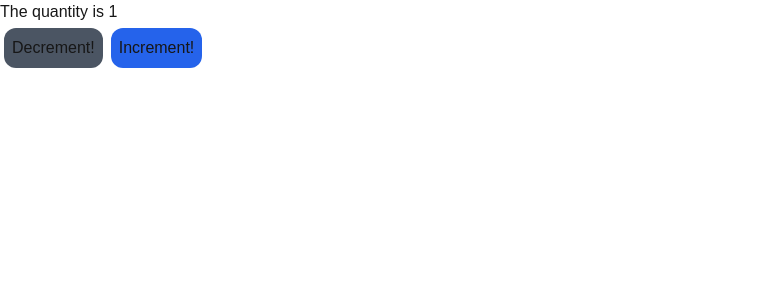
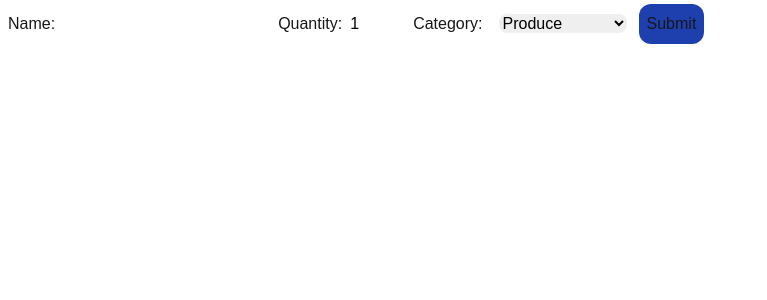
Before and after one commit to LuisMunoz28/cprg306-assignments, a Next.js app: page /week-5 in a window 1280 px wide. Shown: the top 300 px of the page, without its empty margins (0-767 px from the left). Built offline with nearby package versions, Linux system fonts and the light colour scheme.

Commit message:
week 5 done

```diff
--- a/app/page.js
+++ b/app/page.js
@@ -8,7 +8,7 @@ export default function Home() {
         <li><Link href="/week-2">Week 2 Page </Link></li>
         <li><Link href="/week-3">Week 3 Page </Link></li>
         <li><Link href="/week-4">Week 4 Page </Link></li>
-        <li><Link href="/week-5">Week 4 Page </Link></li>
+        <li><Link href="/week-5">Week 5 Page </Link></li>
       </ul>
     </main>
   );
--- a/app/week-5/handleSubmit.js
+++ /dev/null
@@ -1,18 +0,0 @@
-import NewItem from "./new-item"
-
-function newForm()
-{
-
-    const handleSubmit = (event) => {
-        event.preventDefault();
-        // do something
-    }
-
-
-    return(
-        <form onSubmit={handleSubmit}>
-            <label for="nameField">Name</label>
-            <input type="text" id="nameField" name="nameField" value={name} onChange={setName(value)} />
-        </form>
-    )
-}
--- /dev/null
+++ b/app/week-5/new-form.js
@@ -0,0 +1,75 @@
+'use client'
+
+import { useState } from "react";
+
+function NewForm()
+{
+    const [name, setName] = useState(" ");
+
+    const [category, setCategory] = useState("Produce");
+
+    const [quantity, setQuantity] = useState(1);
+
+
+    const handleNameChange = (event) => {
+        setName(event.target.value)
+    }
+    const handleCategoryChange = (event) => {
+        setCategory(event.target.value)
+    }
+    const handleQuantityChange = (event) => {
+        setQuantity(event.target.value)
+    }
+
+
+
+    const handleSubmit = (event) => {
+        event.preventDefault();
+
+        const item = {
+            name: name,
+            quantity: quantity,
+            category: category
+        };
+
+        console.log(item)
+
+        alert(`Name: ${name} | Quantity: ${quantity} | Category: ${category}`)
+
+        setName("");
+        setCategory("Produce");
+        setQuantity(1);
+    }
+
+/**I made the Quantity input label of type number because the component i created on week 4 did not look good with the other input areas */
+    return(
+        <form onSubmit={handleSubmit}>
+
+            <label for="nameField" className="m-2">Name:</label>
+            <input type="text" id="nameField" name="nameField" value={name} onChange={handleNameChange} required className="text-black rounded-lg"/>
+
+
+            <label for="quantityField" className="m-2">Quantity:</label>
+            <input type="number" id="quantityField" name="quantityField" min="1" max="20" value={quantity} onChange={handleQuantityChange} className="text-black rounded-lg"/>
+
+            <label for="categoryField" className="m-2">Category:</label>
+            <select id="categoryField" name="categoryField" onChange={handleCategoryChange} className="text-black m-2 rounded-lg">
+                <option value="Produce">Produce</option>
+                <option value="Dairy">Dairy</option>
+                <option value="Bakery">Bakery</option>
+                <option value="Meat">Meat</option>
+                <option value="Frozen Foods">Frozen Foods</option>
+                <option value="Canned Goods">Canned Goods</option>
+                <option value="Dry Goods">Dry Goods</option>
+                <option value="Beverages">Beverages</option>
+                <option value="Snacks">Snacks</option>
+                <option value="Household">Household</option>
+                <option value="Other">Other</option>
+            </select>
+
+            <input type="submit" className="bg-blue-800 p-2 m-1 rounded-xl"/>
+        </form>
+    )
+}
+
+export default NewForm;
--- a/app/week-5/new-item.js
+++ /dev/null
@@ -1,38 +0,0 @@
-"use client"
-
-import { useState } from "react"
-
-function NewItem()
-{
-    const [name, setName] = useState("");
-
-    const [category, setCategory] = useState("Produce");
-
-    const [quantity, setQuantity] = useState(1);
-
-    const increment = () =>
-    {
-        if(quantity < 20 )
-            {
-                setQuantity(quantity + 1)
-            }
-    }
-
-    const decrement = () =>
-    {
-        if(quantity > 1)
-            {
-                setQuantity( quantity - 1)
-            }
-    }
-
-    return (
-        <div>
-            <h1>The quantity is {quantity}</h1>
-            <button className="p-2 m-1 bg-blue-600 rounded-xl hover:bg-blue-400 hover:text-black disabled:bg-gray-600" onClick={decrement} disabled={quantity <= 1} >Decrement!</button>
-            <button className="p-2 m-1 bg-blue-600 rounded-xl hover:bg-blue-400 hover:text-black disabled:bg-gray-600" onClick={increment} disabled={quantity >= 20} >Increment!</button>
-        </div>
-    )
-}
-
-export default NewItem;
--- a/app/week-5/page.js
+++ b/app/week-5/page.js
@@ -1,10 +1,10 @@
 "use client"
-import NewItem from './new-item.js'
+import NewForm from './new-form.js';
 
 function Page()
 {
     return(
-        <NewItem></NewItem>
+        <NewForm></NewForm>
     )
 }
 
```
